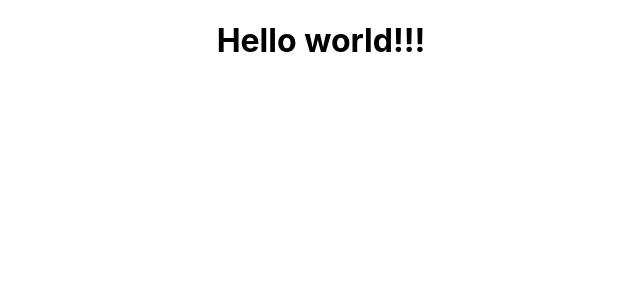
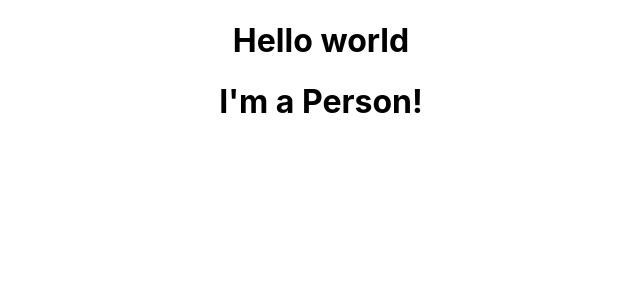
Before and after one commit to TheRedIsHere/react--course, a React (Create React App) app: page / in a window 1280 px wide. Shown: the top 300 px of the page, without its empty margins (319-959 px from the left). Built offline with nearby package versions, Linux system fonts and the light colour scheme.

Commit message:
dev/RC-4 Added new custom Component.

```diff
--- a/src/App.js
+++ b/src/App.js
@@ -2,19 +2,25 @@
 import logo from './logo.svg';
 import './App.css';
 
+/*
+* Custom compoments
+*/
+import Person from './Person/Person';
+
 class App extends Component {
   render() {
-    // return (
-    //   <div className="App">
-    //     <h1>Hello world</h1>
-    //   </div>
-    // );
+    return (
+      <div className="App">
+        <h1>Hello world</h1>
+        <Person/>
+      </div>
+    );
 
     // child elements are text elements
     //return React.createElement('div', null, 'h1', 'I\'m here');
 
     // child element is a HTMLElement
-    return React.createElement('div', {className: 'App'} , React.createElement('h1', null, 'Hello world!!!'));
+    //return React.createElement('div', {className: 'App'} , React.createElement('h1', null, 'Hello world!!!'));
   }
 }
 
--- /dev/null
+++ b/src/Person/Person.js
@@ -0,0 +1,7 @@
+import React from 'react';
+
+const person = () => {
+    return <h1>I'm a Person!</h1>
+}
+
+export default person;
```
